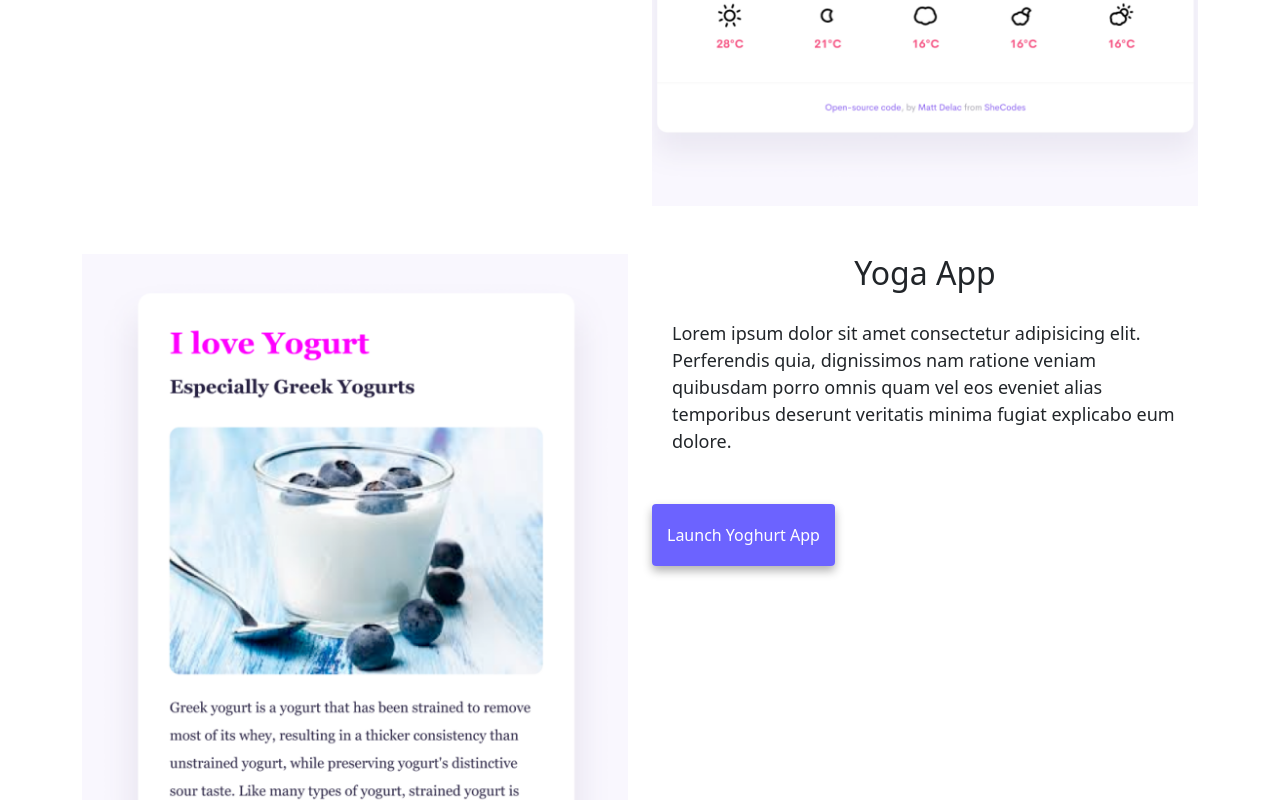
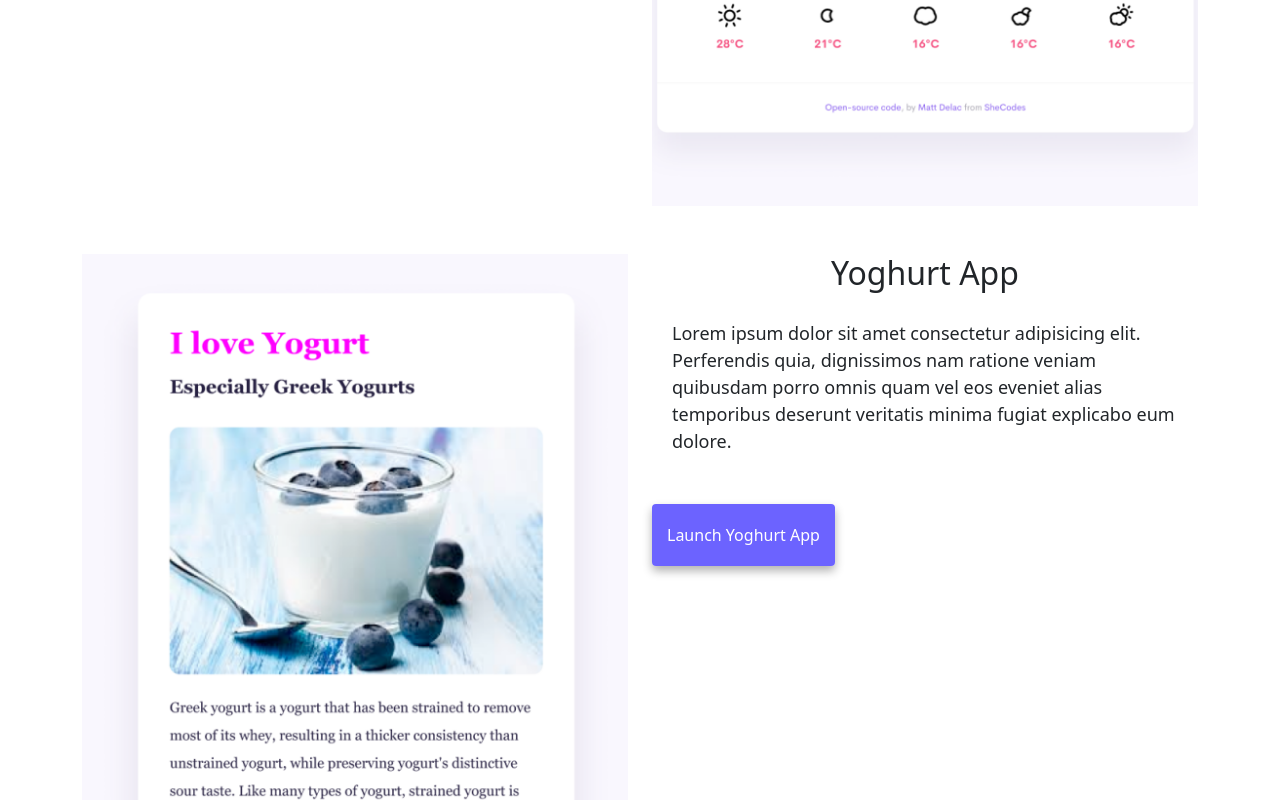
Before and after one commit to KimW1998/my-portofolio-lesson, a website: page index.html in a window 1280 px wide. Shown: the part 1272-2072 px from the top of the page. Drawn offline with nearby package versions, Linux system fonts and the light colour scheme.

Commit message:
changed name yoga to yoghurt

```diff
--- a/index.html
+++ b/index.html
@@ -101,7 +101,7 @@
           <img src="images/yogurt.png" alt="Yogurt app | Kim Wauben" class="img-fluid" />
         </div>
         <div class="col-md-6">
-          <h2>Yoga App</h2>
+          <h2>Yoghurt App</h2>
           <p>
             Lorem ipsum dolor sit amet consectetur adipisicing elit. Perferendis
             quia, dignissimos nam ratione veniam quibusdam porro omnis quam vel
```
